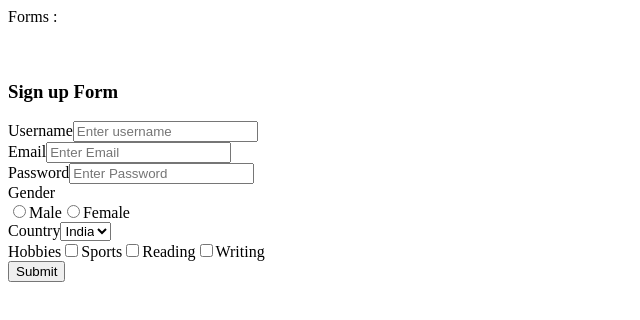
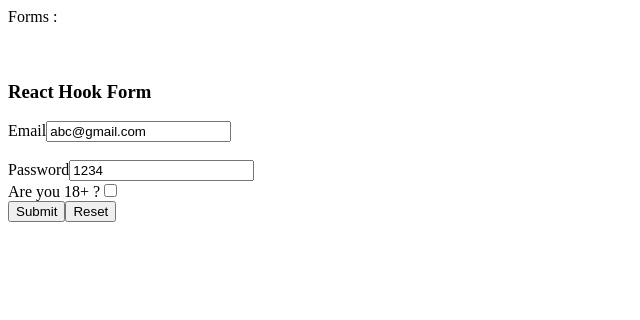
Before and after one commit to jayant636/React-19-Practice, a React (Vite) app: page / in a window 1280 px wide. Shown: the top 320 px of the page, without its empty margins (0-640 px from the left). Built offline with nearby package versions, Linux system fonts and the light colour scheme.

Commit message:
Zod + React_Hook_Form

```diff
--- a/package.json
+++ b/package.json
@@ -11,7 +11,9 @@
   },
   "dependencies": {
     "react": "^19.0.0",
-    "react-dom": "^19.0.0"
+    "react-dom": "^19.0.0",
+    "react-hook-form": "^7.54.2",
+    "zod": "^3.24.2"
   },
   "devDependencies": {
     "@eslint/js": "^9.21.0",
--- a/src/App.jsx
+++ b/src/App.jsx
@@ -1,13 +1,12 @@
 import React from "react";
 import Header from "./Header";
-import SignIn from "./DynamicForms/SignIn";
-import SignUp from "./DynamicForms/SignUp";
+import ReactHookForm from "./ReactHookForm";
 
 const App = () => {
   return (
     <>
       <Header />
-      <SignUp />
+      <ReactHookForm />
     </>
   );
 };
--- /dev/null
+++ b/src/ReactHookForm.jsx
@@ -0,0 +1,99 @@
+import React, { useState } from "react";
+import { useForm } from "react-hook-form";
+
+const ReactHookForm = () => {
+  function submitHandler(formData) {
+    console.log(formData);
+  }
+
+  const {
+    reset,
+    register,
+    handleSubmit,
+    watch,
+
+    formState: { isDirty, errors, isValid },
+  } = useForm({
+    defaultValues: {
+      email: "abc@gmail.com",
+      password: "1234",
+    },
+  });
+
+  const isAdult = watch("isAdult");
+
+  return (
+    <>
+      <h3>React Hook Form</h3>
+      <form onSubmit={handleSubmit(submitHandler)}>
+        <div>
+          <label>
+            Email
+            <input
+              type="text"
+              {...register("email", {
+                required: "Email is required",
+                pattern: {
+                  value: /^[A-Z0-9._%+-]+@[A-Z0-9.-]+\.[A-Z]{2,}$/i,
+                  message: "invalid email address",
+                },
+              })}
+            />
+          </label>
+          {errors.email && <p>{errors.email.message}</p>}
+        </div>
+        <br />
+        <div>
+          <label>
+            Password
+            <input
+              type="text"
+              {...register("password", {
+                required: "Password is required",
+
+                minLength: {
+                  value: 4,
+                  message: "Password is too short",
+                },
+              })}
+            />
+          </label>
+          {errors.password && <p>{errors.password.message}</p>}
+        </div>
+        <div>
+          <label>
+            Are you 18+ ?
+            <input type="checkbox" {...register("isAdult")} />
+          </label>
+          <br />
+          {isAdult && (
+            <label>
+              Age:
+              <input type="number" {...register("age")} />
+            </label>
+          )}
+        </div>
+
+        <div>
+          {/* button will be disabled if it's not touched or not dirty */}
+          <button disabled={!isDirty || !isValid} type="submit">
+            Submit
+          </button>
+          <button
+            type="reset"
+            onChange={() =>
+              reset({
+                email: "",
+                password: "",
+              })
+            }
+          >
+            Reset
+          </button>
+        </div>
+      </form>
+    </>
+  );
+};
+
+export default ReactHookForm;
```
Also changed, not shown: src/ZodForm.jsx (added, +100 -0 lines), 1 other file (tests, documents, lock files or other folders).
